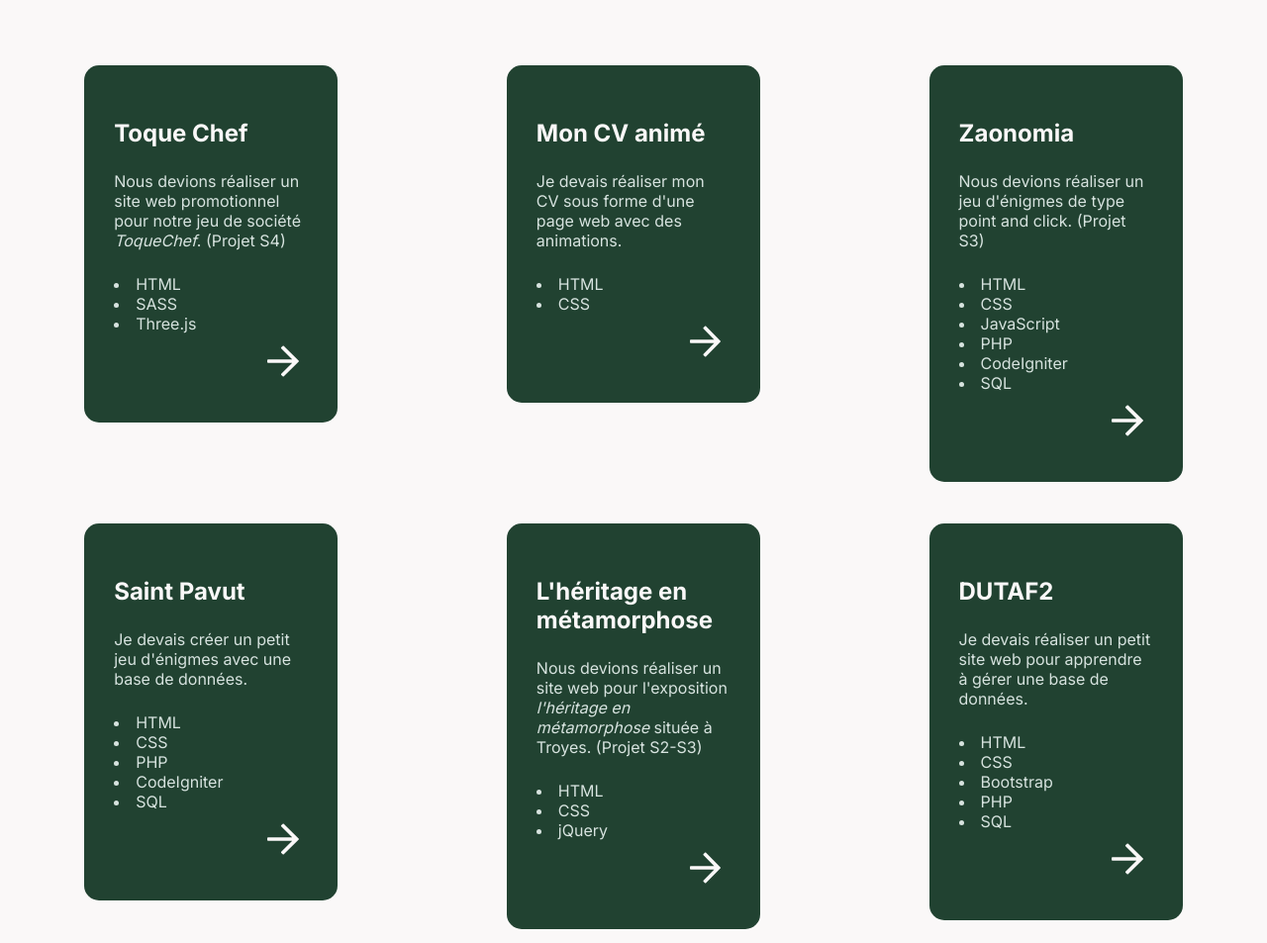
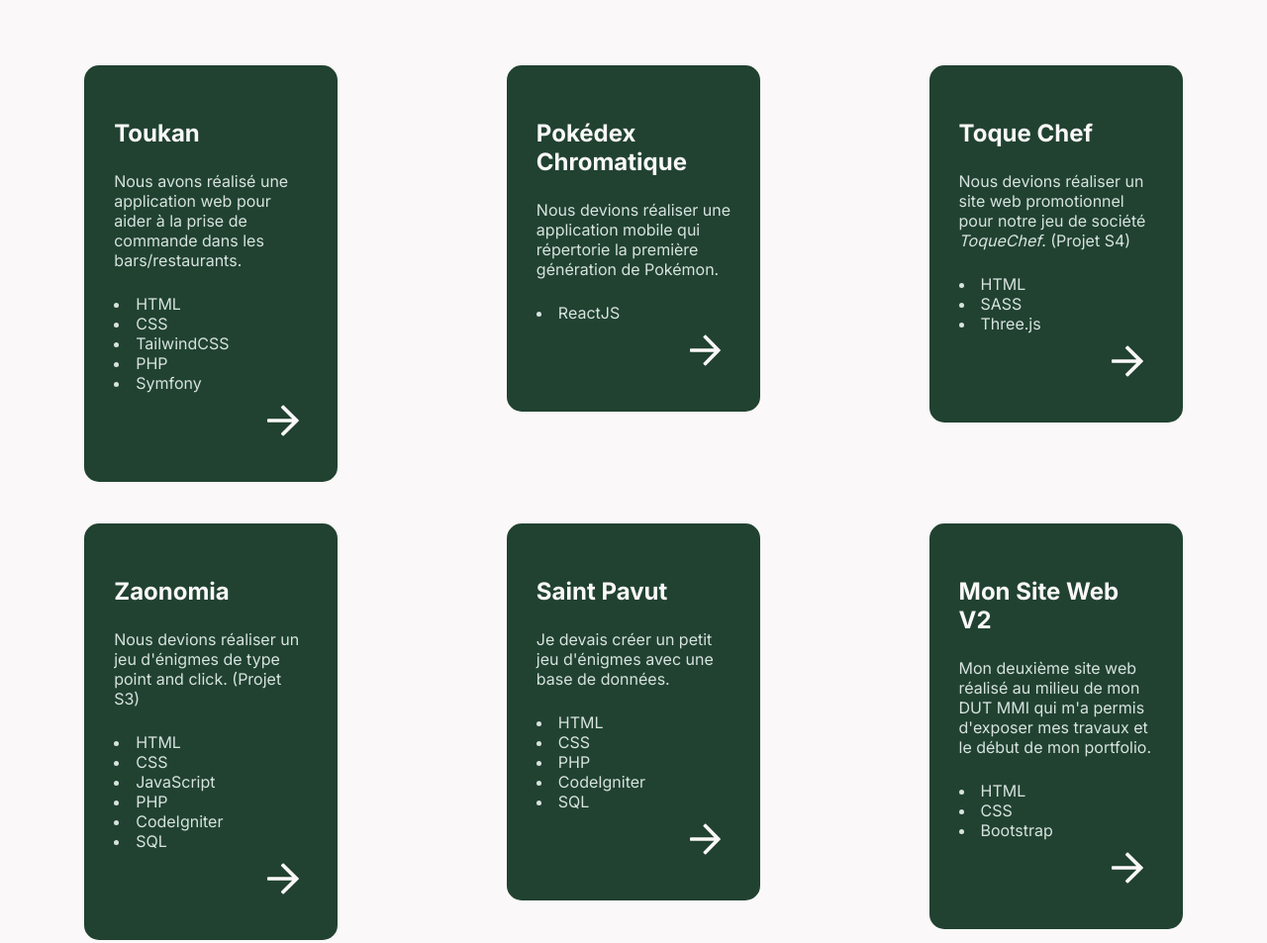
Before and after one commit to ineszaoui/site-web-v3, a website: page index.html in a window 1280 px wide. Shown: the part 820-1773 px from the top of the page at 99% size. Drawn offline with Linux system fonts and the light colour scheme.

Commit message:
MAJ avec projets LPDEV, suppression des vieux projets, remplacement des liens

```diff
--- a/index.html
+++ b/index.html
@@ -7,7 +7,7 @@
     <title>Inès Zaoui</title>
     <link rel="stylesheet" type="text/css" href="style.min.css">
     <link rel="icon" type="image/png" href="img/canard.png">
-    <meta name="description" content="Découvrez le site web portfolio d'Inès Zaoui, Développeuse web front-end.">
+    <meta name="description" content="Découvrez le site web portfolio d'Inès Zaoui, Développeuse web full-stack.">
 </head>
 
 <body>
@@ -22,7 +22,7 @@
     <header>
         <div id="divheader">
             <h1>Inès Zaoui</h1>
-            <p>Développeuse web front-end junior</p>
+            <p>Développeuse web full-stack</p>
             <div>
                 <a href="https://fr.linkedin.com/in/ineszaoui" target="_blank"><img src="img/logo_linkedin.png" alt="logo linkedin"></a>
                 <a href="https://www.instagram.com/zaou_pics/" target="_blank"><img src="img/logo_instagram.png" alt="logo instagram"></a>
@@ -35,6 +35,30 @@
         <section id="portfolio">
             <div class="cartess">
                 <div class="carte">
+                    <h2>Toukan</h2>
+                    <p>Nous avons réalisé une application web pour aider à la prise de commande dans les bars/restaurants.</p>
+                    <ul>
+                        <li>HTML</li>
+                        <li>CSS</li>
+                        <li>TailwindCSS</li>
+                        <li>PHP</li>
+                        <li>Symfony</li>
+                    </ul>
+                    <div>
+                        <a href="https://github.com/RaphaelPostal/Toukan.git" target="_blank"><img src="img/arrow-right.svg"></a>
+                    </div>
+                </div>
+                <div class="carte">
+                    <h2>Pokédex Chromatique</h2>
+                    <p>Nous devions réaliser une application mobile qui répertorie la première génération de Pokémon.</p>
+                    <ul>
+                        <li>ReactJS</li>
+                    </ul>
+                    <div>
+                        <a href="https://github.com/ineszaoui/pokedex-ines.git" target="_blank"><img src="img/arrow-right.svg"></a>
+                    </div>
+                </div>
+                <div class="carte">
                     <h2>Toque Chef</h2>
                     <p>Nous devions réaliser un site web promotionnel pour notre jeu de société <span>ToqueChef</span>. (Projet S4)</p>
                     <ul>
@@ -46,7 +70,7 @@
                         <a href="https://ineszaoui.fr/promo/" target="_blank"><img src="img/arrow-right.svg"></a>
                     </div>
                 </div>
-                <div class="carte">
+                <!-- <div class="carte">
                     <h2>Mon CV animé</h2>
                     <p>Je devais réaliser mon CV sous forme d'une page web avec des animations.</p>
                     <ul>
@@ -56,7 +80,7 @@
                     <div>
                         <a href="https://ineszaoui.fr/dataviz/" target="_blank"><img src="img/arrow-right.svg"></a>
                     </div>
-                </div>
+                </div> -->
                 <div class="carte">
                     <h2>Zaonomia</h2>
                     <p>Nous devions réaliser un jeu d'énigmes de type point and click. (Projet S3)</p>
@@ -69,7 +93,7 @@
                         <li>SQL</li>
                     </ul>
                     <div>
-                        <a href="https://ineszaoui.fr/zaonomia/" target="_blank"><img src="img/arrow-right.svg"></a>
+                        <a href="https://github.com/ineszaoui/zaonomia.git" target="_blank"><img src="img/arrow-right.svg"></a>
                     </div>
                 </div>
                 <div class="carte">
@@ -83,10 +107,10 @@
                         <li>SQL</li>
                     </ul>
                     <div>
-                        <a href="https://ineszaoui.fr/m3202/" target="_blank"><img src="img/arrow-right.svg"></a>
+                        <a href="https://github.com/ineszaoui/stpavut.git" target="_blank"><img src="img/arrow-right.svg"></a>
                     </div>
                 </div>
-                <div class="carte">
+                <!-- <div class="carte">
                     <h2>L'héritage en métamorphose</h2>
                     <p>Nous devions réaliser un site web pour l'exposition <span>l'héritage en métamorphose</span> située à Troyes. (Projet S2-S3)</p>
                     <ul>
@@ -97,8 +121,8 @@
                     <div>
                         <a href="https://nathandfd.fr/site_client2/" target="_blank"><img src="img/arrow-right.svg"></a>
                     </div>
-                </div>
-                <div class="carte">
+                </div> -->
+                <!-- <div class="carte">
                     <h2>DUTAF2</h2>
                     <p>Je devais réaliser un petit site web pour apprendre à gérer une base de données.</p>
                     <ul>
@@ -111,8 +135,8 @@
                     <div>
                         <a href="https://ineszaoui.fr/dutaf2/" target="_blank"><img src="img/arrow-right.svg"></a>
                     </div>
-                </div>
-                <div class="carte">
+                </div> -->
+                <!-- <div class="carte">
                     <h2>AgarAgar</h2>
                     <p>Nous devions réaliser un site web fictif pour le groupe de musique AgarAgar. (Projet S1)</p>
                     <ul>
@@ -122,7 +146,7 @@
                     <div>
                         <a href="https://ineszaoui.fr/agaragar/" target="_blank"><img src="img/arrow-right.svg"></a>
                     </div>
-                </div>
+                </div> -->
                 <div class="carte">
                     <h2>Mon Site Web V2</h2>
                     <p>Mon deuxième site web réalisé au milieu de mon DUT MMI qui m'a permis d'exposer mes travaux et le début de mon portfolio.</p>
@@ -158,7 +182,7 @@
             <a href="https://fr.linkedin.com/in/ineszaoui" target="_blank"><img src="img/logo_linkedin.png" alt="logo linkedin"></a>
             <a href="https://www.instagram.com/zaou_pics/" target="_blank"><img src="img/logo_instagram.png" alt="logo instagram"></a>
         </div>
-        <p>© 2021 - Inès Zaoui</p>
+        <p>© 2022 - Inès Zaoui</p>
     </footer>
 </body>
 
```
